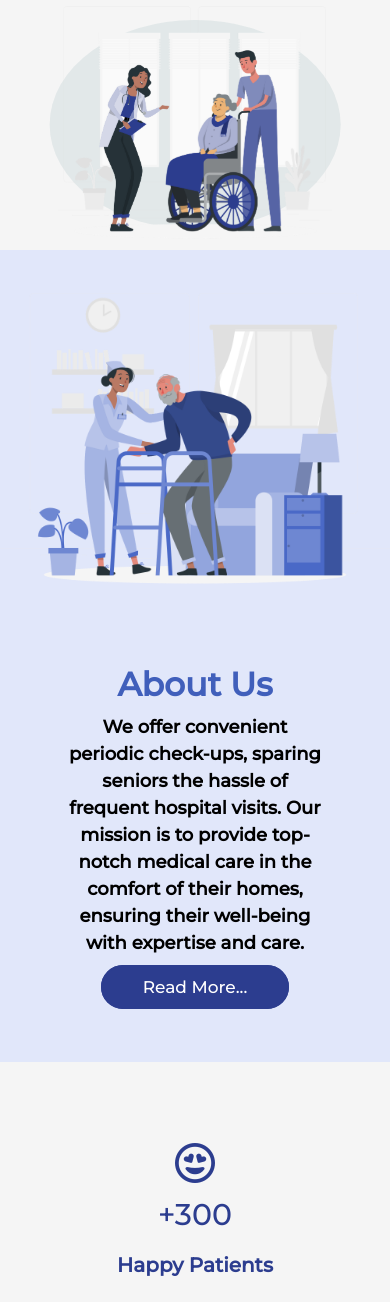
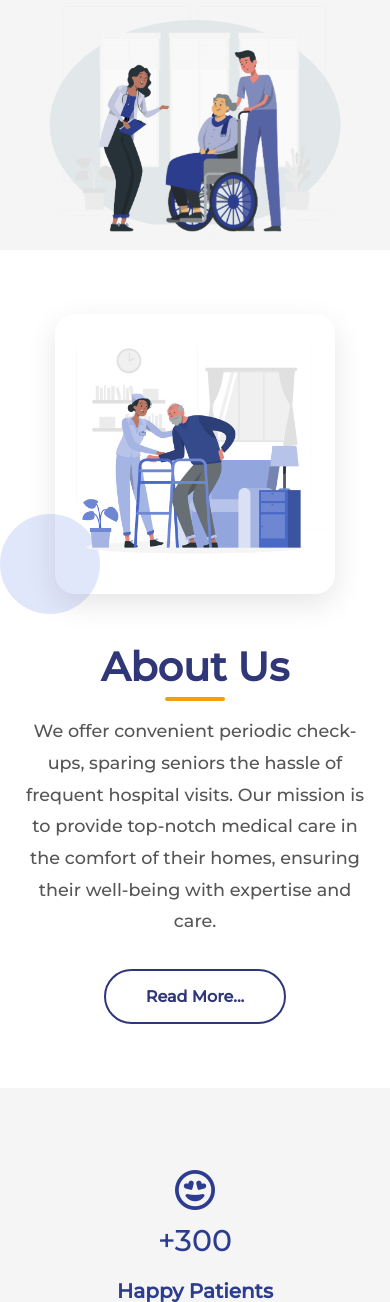
Before and after one commit to EngAboodSDev/go-home-clinic, a PHP site: page / in a window 390 px wide. Shown: the part 582-1884 px from the top of the page. Run offline with PHP 8.4, Linux system fonts and the light colour scheme; some libraries are stand-ins or nearby versions.

Commit message:
refactor: Update About section style in Index.php file

```diff
--- a/Index.php
+++ b/Index.php
@@ -55,21 +55,21 @@ if (isset($_GET['dout']) && is_numeric($_GET['dout'])) {
         </div>
     </section>
     <section id="about_us">
-
-        <div class="col-5 nursing-img">
-            <img src="imgs/Nursing home-rafiki.png" alt="nursing_img" title="nursing_img" />
-        </div>
-        <div class="col-7 pp">
-            <h2 id="about">About Us</h2>
-            <p>
-                We offer convenient periodic check-ups, sparing seniors the hassle of frequent hospital visits. Our
-                mission is
-                to provide top-notch medical care in the comfort of their homes, ensuring their well-being with
-                expertise and
-                care.
-            </p>
-            <div class="btn-footer">
-                <a href="About.php" class="brand-btn" id="about_btn">Read More...</a>
+        <div class="about-container">
+            <div class="about-image">
+                <img src="imgs/Nursing home-rafiki.png" alt="Nursing Home Care" title="Nursing Home Care" />
+                <div class="img-decoration"></div>
+            </div>
+            <div class="about-text">
+                <h2 id="about">About Us</h2>
+                <p>
+                    We offer convenient periodic check-ups, sparing seniors the hassle of frequent hospital visits. Our
+                    mission is to provide top-notch medical care in the comfort of their homes, ensuring their
+                    well-being with expertise and care.
+                </p>
+                <div class="about-btn-wrapper">
+                    <a href="About.php" class="cta-btn secondary-btn" id="about_btn">Read More...</a>
+                </div>
             </div>
         </div>
     </section>
--- a/css/newstyle.css
+++ b/css/newstyle.css
@@ -544,90 +544,108 @@ html {
   color: #2c3d8f;
 }
 
+/* About Us Section Redesign */
 #about_us {
+  background-color: #ffffff;
+  padding: 4rem 5%;
   display: flex;
-  justify-content: space-between;
+  justify-content: center;
   align-items: center;
-  padding: 20px;
-  background-color: #e1e7fa;
 }
 
-#about_us img {
+.about-container {
+  display: flex;
+  align-items: center;
+  justify-content: space-between;
   width: 100%;
-  height: auto;
+  max-width: 1200px;
+  gap: 4rem;
 }
 
-#about_us h2 {
-  align-items: center;
-  font-family: "Montserrat", sans-serif;
-  /* font-family:system-ui, -apple-system, BlinkMacSystemFont, 'Segoe UI', Roboto, Oxygen, Ubuntu, Cantarell, 'Open Sans', 'Helvetica Neue', sans-serif; */
-  font-weight: 700;
-  color: #405fbb;
-  font-size: 33px;
-  margin-bottom: 30px;
-  margin-top: 40px;
+.about-image {
+  flex: 1;
+  position: relative;
+  display: flex;
+  justify-content: center;
 }
 
-#about_us p {
-  display: flex;
-  align-items: center;
-  font-family: "Montserrat", sans-serif;
-  /* font-family:system-ui, -apple-system, BlinkMacSystemFont, 'Segoe UI', Roboto, Oxygen, Ubuntu, Cantarell, 'Open Sans', 'Helvetica Neue', sans-serif; */
-  font-weight: 600;
-  padding: 10;
-  font-size: 18px;
-  margin-bottom: 20px;
+.about-image img {
+  width: 100%;
+  max-width: 500px;
+  height: auto;
+  border-radius: 20px;
+  box-shadow: 0 10px 30px rgba(0, 0, 0, 0.1);
+  position: relative;
+  z-index: 2;
+  transition: transform 0.3s ease;
 }
 
-.nursing-img {
-  float: left;
+.about-image:hover img {
+  transform: scale(1.02);
 }
 
-@media screen and (max-width: 768px) {
-  #about_us {
-    flex-direction: column;
-    padding: 0px;
+.img-decoration {
+  position: absolute;
+  bottom: -20px;
+  left: -20px;
+  width: 100px;
+  height: 100px;
+  background-color: #e1e7fa;
+  border-radius: 50%;
+  z-index: 1;
 }
 
-  #intro-info h1 {
-    /* font-family: Arial, Helvetica, sans-serif; */
-    font-family: "Montserrat", sans-serif;
-
-    font-size: 40px;
-    font-weight: 800;
-    margin: 0px 0 10px;
-    color: #405fbb;
+.about-text {
+  flex: 1;
 }
 
-  #intro-info span {
-    font-size: 17px;
+.about-text h2 {
+  font-family: "Montserrat", sans-serif;
+  font-size: 2.5rem;
+  font-weight: 700;
+  color: #303779;
+  margin-bottom: 1.5rem;
+  position: relative;
+  display: inline-block;
 }
 
-  #about_us h2 {
-    font-weight: 700;
-    color: #405fbb;
-    font-size: 33px;
-    margin-bottom: 10px;
-    margin-top: 0px;
+.about-text h2::after {
+  content: "";
+  position: absolute;
+  bottom: -10px;
+  left: 0;
+  width: 60px;
+  height: 4px;
+  background-color: #f59e0b; /* Orange accent */
+  border-radius: 2px;
 }
 
-  .col-5.nursing-img {
-    margin-bottom: 20px;
-    /* Add some space between image and text */
+.about-text p {
+  font-size: 1.1rem;
+  color: #555;
+  line-height: 1.8;
+  margin-bottom: 2rem;
 }
 
-  .pp {
-    padding: 65px;
-    padding-top: 0px;
+.about-btn-wrapper {
+  margin-top: 1rem;
 }
 
-  .col-7 {
+@media screen and (max-width: 992px) {
+  .about-container {
+    flex-direction: column-reverse; /* Text on top on mobile? Or keep image top? Let's keep standard stacking */
+    flex-direction: column;
     text-align: center;
+    gap: 3rem;
   }
 
-  .col-7 h2 {
-    margin-top: 20px;
-    /* Add space above the heading */
+  .about-text h2::after {
+    left: 50%;
+    transform: translateX(-50%);
+  }
+
+  .about-image img {
+    max-width: 80%;
   }
 }
 
```
Lines whose indentation alone changed are shown as unchanged.
